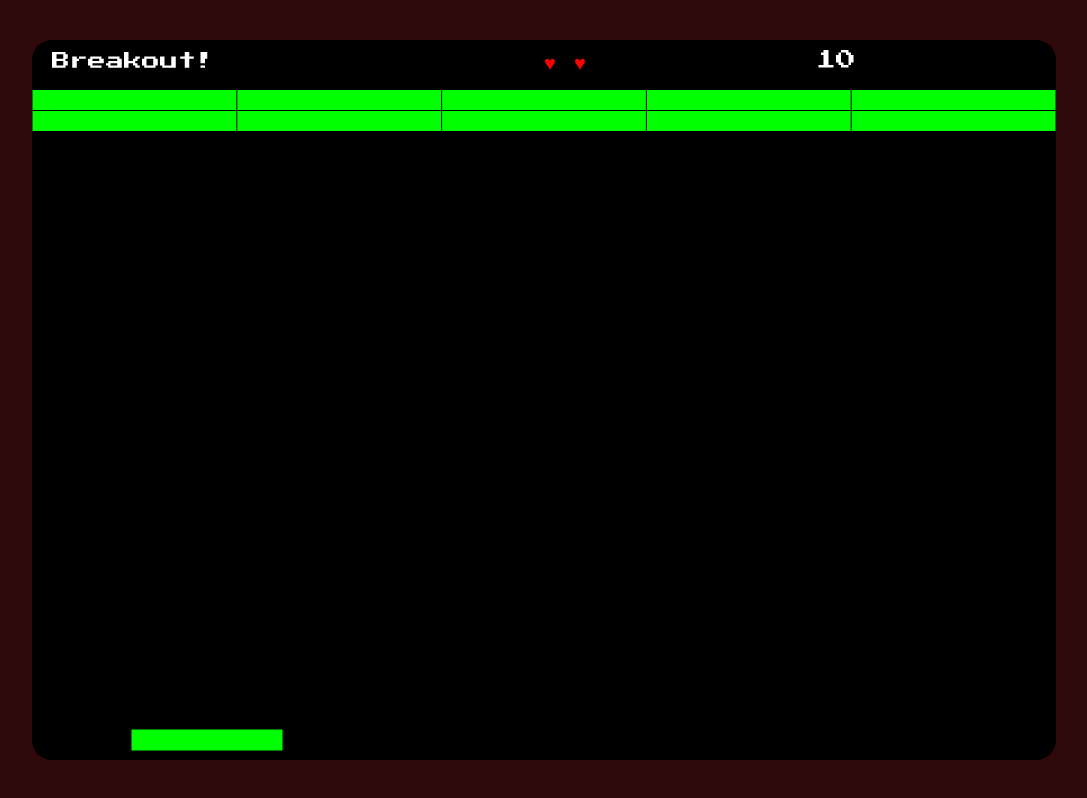
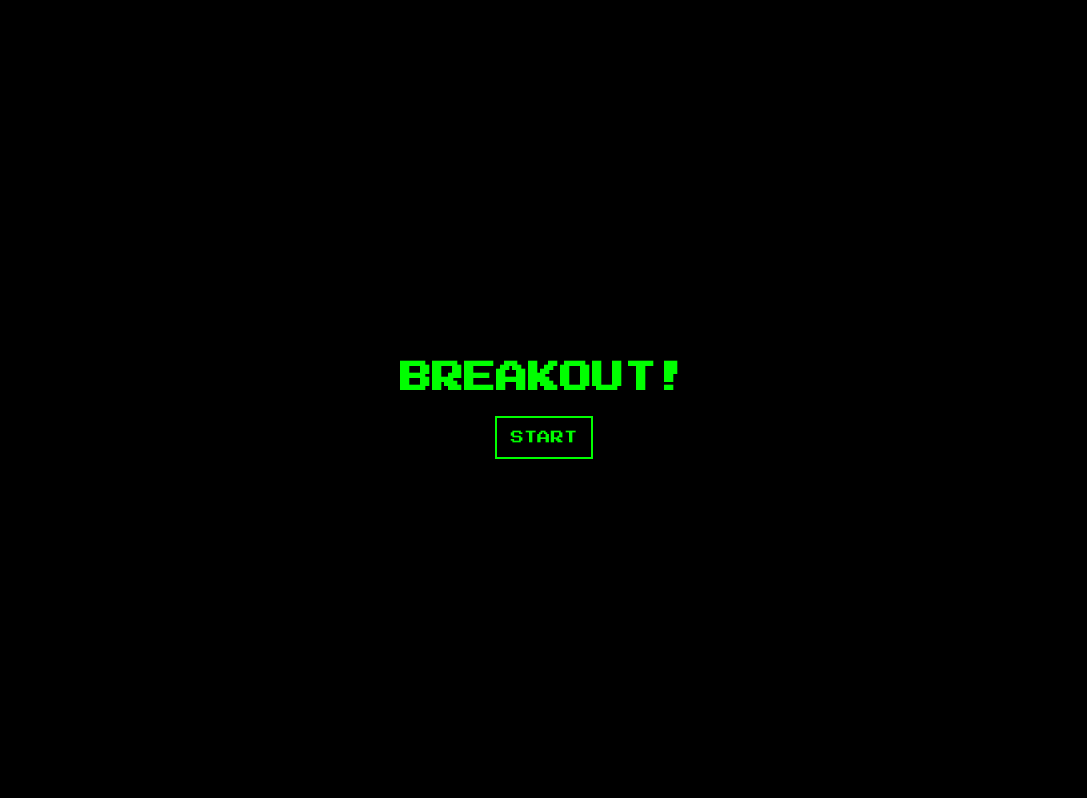
Before and after one commit to safwbdev/breakout-react, a React (Create React App) app: page / in a window 1280 px wide. Shown: the whole page, without its empty margins (96-1183 px from the left). Built offline with nearby package versions, Linux system fonts and the light colour scheme.

Commit message:
updated readme;gamestart & gameover screens

```diff
--- a/src/App.css
+++ b/src/App.css
@@ -3,7 +3,8 @@
   justify-content: center;
   align-items: center;
   height: 100vh;
-  background: rgb(46, 10, 10);
+  /* background: rgb(46, 10, 10); */
+  background: #000000;
 }
 
 .App-logo {
@@ -46,4 +47,32 @@
   background-color: #000000;
   border-radius: 20px;
   cursor: none;
+  border: 2px solid lime;
 }
+.GameStartWindow{
+  position: absolute;
+  z-index: 9999;
+  top:0;
+  left:0;
+  width: 100%;
+}
+.GameStartWindow button{
+  font-family: 'Press Start 2P', cursive;
+  text-transform: uppercase;
+  color: lime;
+  background: transparent;
+  border: 2px solid lime;
+  padding: 1em;
+  cursor: pointer;
+}
+.GameStartWindow .GameStartInner{
+  font-family: 'Press Start 2P', cursive;
+  text-transform: uppercase;
+  background: black;
+  color: lime;
+  display: flex;
+  justify-content: center;
+  align-items: center;
+  flex-direction: column;
+  height: 100vh;
+}
--- a/src/MainGame.tsx
+++ b/src/MainGame.tsx
@@ -1,4 +1,4 @@
-import { useEffect, useRef } from "react";
+import { useEffect, useRef, useState } from "react";
 import { MoveBall } from "./props/Ball";
 import data from "./data";
 import WallCollision from "./utils/WallCollision";
@@ -13,8 +13,19 @@ import ResetBall from "./utils/ResetBall";
 const Main = () => {
   const canvasRef = useRef(null);
   const { ballData, racquetData, brickData, playerData } = data;
+  const [gameOver, setGameOver] = useState(false)
+  const [gameStart, setGameStart] = useState(false)
+  const [finalScore, setFinalScore] = useState(0)
 
-  const moveRacquet = (event:any) => racquetData.x = event.clientX - racquetData.width * 2
+  const moveRacquet = (event:any) => racquetData.x = event.clientX - racquetData.width * 2;
+
+  const startGame = ()=> {
+    setGameStart(true);
+  }
+  const restartGame = ()=> {
+    setGameStart(true);
+    setGameOver(false);
+  }
 
   useEffect(() => {
     let bricks:any = [];
@@ -37,8 +48,11 @@ const Main = () => {
       ctx.clearRect(0, 0, canvas.width, canvas.height);
       ScoreBoard(ctx, playerData, canvas);
 
-      if(playerData.lives === 0){
-        alert('GAMEOVER! Press Ok to retry');
+      if(gameStart && playerData.lives === 0){
+        setFinalScore(playerData.score)
+        // alert(`GAMEOVER! You scored ${playerData.score} points`);
+        setGameOver(true)
+        // setGameStart(false);
         playerData.lives = 3;
         playerData.level = 1;
         playerData.score = 0;
@@ -76,16 +90,33 @@ const Main = () => {
       requestAnimationFrame(render);
     };
 
+    if(gameStart){
       render();
+    }
 
-  }, [ballData, brickData, playerData, racquetData]);
+  }, [ballData, brickData, playerData, racquetData, gameStart]);
 
   return (
+    <div>
       <canvas
         id="canvas"
         ref={canvasRef}
         onMouseMove={(e)=> moveRacquet(e)}
         />
+      <div className="GameStartWindow" style={{display: gameStart ? "none" : "block"}}>
+        <div className="GameStartInner">
+        <h1>{playerData.name}</h1>
+        <button onClick={()=>startGame()}>Start</button>
+        </div>
+      </div>
+      <div className="GameStartWindow" style={{display: !gameOver ? "none" : "block"}}>
+        <div className="GameStartInner">
+        <h1>Game Over</h1>
+        <h2>{finalScore} pts</h2>
+        <button onClick={()=>restartGame()}>Rettry</button>
+        </div>
+      </div>
+    </div>
   );
 };
 
--- a/src/props/ScoreBoard.tsx
+++ b/src/props/ScoreBoard.tsx
@@ -1,17 +1,17 @@
 export default function ScoreBoard(ctx:any, player:any, canvas:any){
     ctx.font = "18px 'Press Start 2P', cursive"
     ctx.fillStyle ="white"
-    ctx.fillText(`${player.name}`, 20, 30)
+    ctx.fillText(`LIVES: `, 20, 33)
 
     ctx.font = "20px 'Press Start 2P', cursive"
     ctx.fillStyle ="red"
     let gap = 0;
     for (let i = 0; i < player.lives; i++) {
-        ctx.fillText(`♥`, canvas.width / 2 + gap, 30)
+        ctx.fillText(`♥`, 130 + gap, 30)
         gap+=30;
     }
 
     ctx.font = "20px 'Press Start 2P', cursive"
     ctx.fillStyle ="white"
-    ctx.fillText(`${player.score}`, canvas.width - 240, 30)
+    ctx.fillText(`${player.score} POINTS`, canvas.width - 240, 33)
 }
```
Also changed, not shown: 1 other file (tests, documents, lock files or other folders). Lines whose indentation alone changed are shown as unchanged.
